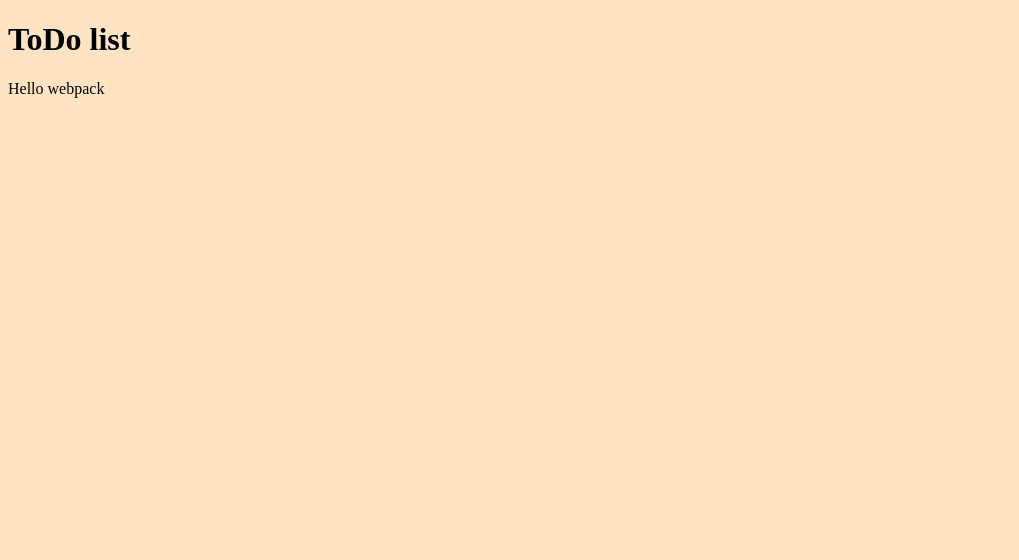
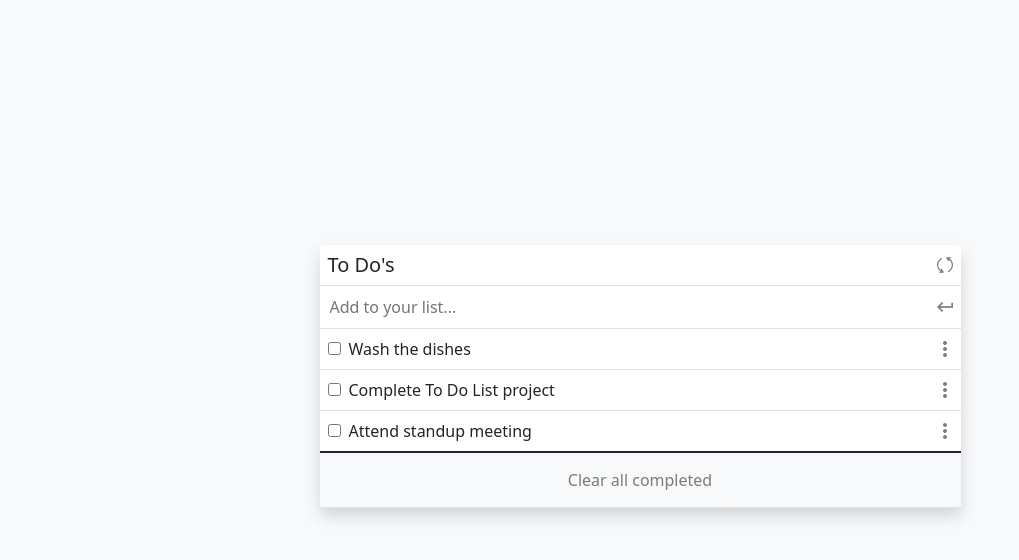
Before and after one commit to OmarRamoun/to-do-list, a website built with webpack: page src/index.html in a window 1280 px wide. Shown: the whole page, without its empty margins (0-1019 px from the left). Built offline with nearby package versions, Linux system fonts and the light colour scheme.

Commit message:
Add list structure and style
- Create Task class with add and populate methods
- Import every image using Webpack
- Create appendImg helping function to append all images imported
- Use Bootstrap and CSS for styling

```diff
--- a/src/index.html
+++ b/src/index.html
@@ -3,9 +3,57 @@
   <head>
     <meta charset="UTF-8" />
     <meta name="viewport" content="width=device-width, initial-scale=1.0" />
-    <title>webpack</title>
+    <title>To-Do List App</title>
+    <link
+      href="https://cdn.jsdelivr.net/npm/bootstrap@5.1.1/dist/css/bootstrap.min.css"
+      rel="stylesheet"
+      integrity="sha384-F3w7mX95PdgyTmZZMECAngseQB83DfGTowi0iMjiWaeVhAn4FJkqJByhZMI3AhiU"
+      crossorigin="anonymous"
+    />
   </head>
-  <body>
-    <h1>ToDo list</h1>
+  <body class="bg-light">
+    <main class="">
+      <div
+        class="
+          container-md
+          min-vh-100
+          d-flex
+          flex-column
+          justify-content-center
+        "
+      >
+        <div class="row justify-content-center">
+          <div class="col-11 col-md-9 col-xl-7">
+            <table class="table shadow p-3 mb-5 bg-body rounded">
+              <tbody id="to-do-list">
+                <tr>
+                  <td><h1 class="h5 mb-0">To Do's</h1></td>
+                  <td id="refresh" class="align-middle"></td>
+                </tr>
+                <tr>
+                  <td>
+                    <input
+                      type="text"
+                      placeholder="Add to your list..."
+                      class="border-0 w-100"
+                    />
+                  </td>
+                  <td id="enter" class="align-middle"></td>
+                </tr>
+              </tbody>
+              <tfoot>
+                <tr>
+                  <td colspan="2" class="bg-light">
+                    <div class="d-flex justify-content-center">
+                      <a href="#" class="btn btn-light">Clear all completed</a>
+                    </div>
+                  </td>
+                </tr>
+              </tfoot>
+            </table>
+          </div>
+        </div>
+      </div>
+    </main>
   </body>
 </html>
--- a/src/index.js
+++ b/src/index.js
@@ -1,13 +1,17 @@
-import _ from 'lodash';
 import './style.css';
+import { Task, appendImg } from './task.js';
+import Refresh from './img/refresh.png';
+import Enter from './img/arrow.png';
 
-function component() {
-  const element = document.createElement('div');
+new Task({ description: 'Wash the dishes', completed: false, index: 1 }).add();
+new Task({ description: 'Complete To Do List project', completed: false, index: 2 }).add();
+new Task({ description: 'Attend standup meeting', completed: false, index: 3 }).add();
+const toDoList = document.querySelector('#to-do-list');
+const refreshContainer = document.querySelector('#refresh');
+const enterContainer = document.querySelector('#enter');
 
-  // Lodash, now imported by this script
-  element.innerHTML = _.join(['Hello', 'webpack'], ' ');
-
-  return element;
-}
-
-document.body.appendChild(component());
+window.onload = () => {
+  Task.populate(toDoList);
+  appendImg(Refresh, refreshContainer, false);
+  appendImg(Enter, enterContainer, false);
+};
--- a/src/style.css
+++ b/src/style.css
@@ -1,3 +1,26 @@
-body {
-  background-color: bisque;
+input:focus {
+  outline: none;
 }
+
+img {
+  cursor: pointer;
+  opacity: 0.5;
+  transition: opacity 0.2s ease-out;
+}
+
+img:hover {
+  opacity: 1;
+}
+
+a {
+  opacity: 0.5;
+}
+
+a:hover {
+  opacity: 1;
+  text-decoration: underline;
+}
+
+.cursor-move {
+  cursor: move;
+}
--- /dev/null
+++ b/src/task.js
@@ -0,0 +1,64 @@
+import Menu from './img/menu.png';
+
+const appendImg = (source, container, move) => {
+  const div = document.createElement('div');
+  div.classList.add('d-flex', 'justify-content-end', 'align-items-center');
+  const img = document.createElement('img');
+  img.src = source;
+  img.alt = container.id;
+  img.classList.add('img-fluid');
+  if (move) {
+    img.classList.add('cursor-move');
+  }
+  div.appendChild(img);
+  container.appendChild(div);
+};
+
+class Task {
+  static tasks = [];
+
+  constructor({ description, completed, index }) {
+    this.description = description;
+    this.completed = completed;
+    this.index = index;
+  }
+
+  static addTask(task) {
+    this.tasks.push(task);
+  }
+
+  add() {
+    Task.tasks.push(this);
+    return this;
+  }
+
+  static populate(element) {
+    this.sort();
+    this.tasks.forEach((task, i) => {
+      const tr = document.createElement('tr');
+      const td1 = document.createElement('td');
+      const checkBox = document.createElement('input');
+      checkBox.type = 'checkbox';
+      const span = document.createElement('span');
+      span.classList.add('ps-2');
+      span.innerText = task.description;
+      td1.appendChild(checkBox);
+      td1.appendChild(span);
+
+      const td2 = document.createElement('td');
+      td2.classList.add('align-middle');
+      td2.id = `menu-${i + 1}`;
+      appendImg(Menu, td2, true);
+
+      tr.appendChild(td1);
+      tr.appendChild(td2);
+      element.appendChild(tr);
+    });
+  }
+
+  static sort() {
+    this.tasks.sort((a, b) => a.index - b.index);
+  }
+}
+
+export { Task, appendImg };
```
Also changed, not shown: src/img/arrow.png (added), src/img/menu.png (added), src/img/refresh.png (added), webpack.config.js (line endings or trailing spaces).
